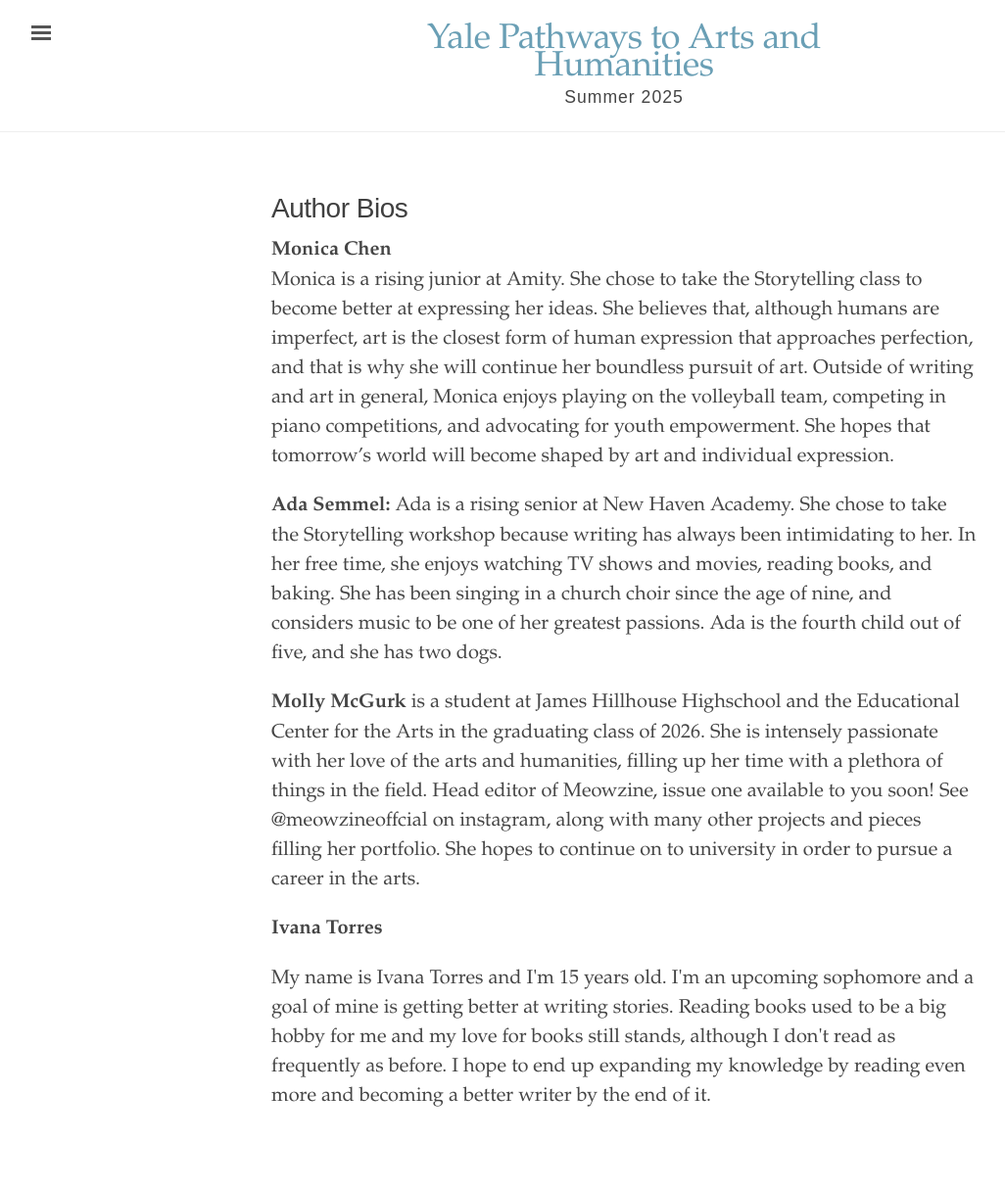
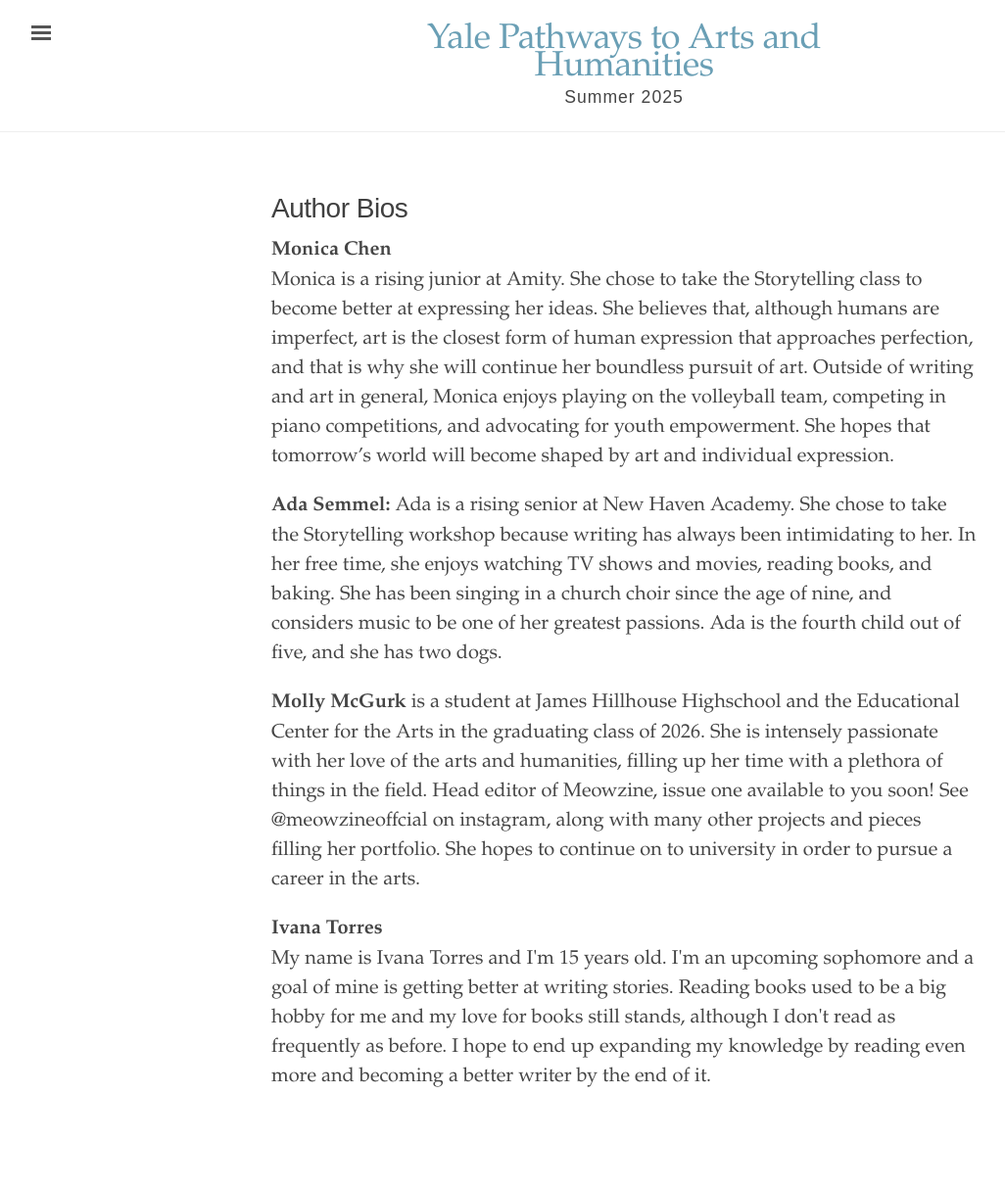
Before and after one commit to ypah-s25/storytelling, a Jekyll site: the page built from info.md, in a window 1280 px wide. Shown: the whole page at 98% size, without its empty margins (3-1029 px from the left). Built offline with Jekyll 4.4.1, drawn with Linux system fonts in a browser that asks for light colours.

```diff
--- a/info.md
+++ b/info.md
@@ -10,4 +10,4 @@ Monica is a rising junior at Amity. She chose to take the Storytelling class to
 <b> Molly McGurk </b>  is a student at James Hillhouse Highschool and the Educational Center for the Arts in the graduating class of 2026. She is intensely passionate with her love of the arts and humanities, filling up her time with a plethora of things in the field. Head editor of Meowzine, issue one available to you soon! See @meowzineoffcial on instagram, along with many other projects and  pieces filling her portfolio. She hopes to continue on to university in order to pursue a career in the arts.
 
 <p><strong>Ivana Torres</strong><br>
-<p>My name is Ivana Torres and I'm 15 years old. I'm an upcoming sophomore and a goal of mine is getting better at writing stories. Reading books used to be a big hobby for me and my love for books still stands, although I don't read as frequently as before. I hope to end up expanding my knowledge by reading even more and becoming a better writer by the end of it.</p>
+My name is Ivana Torres and I'm 15 years old. I'm an upcoming sophomore and a goal of mine is getting better at writing stories. Reading books used to be a big hobby for me and my love for books still stands, although I don't read as frequently as before. I hope to end up expanding my knowledge by reading even more and becoming a better writer by the end of it.</p>
```
